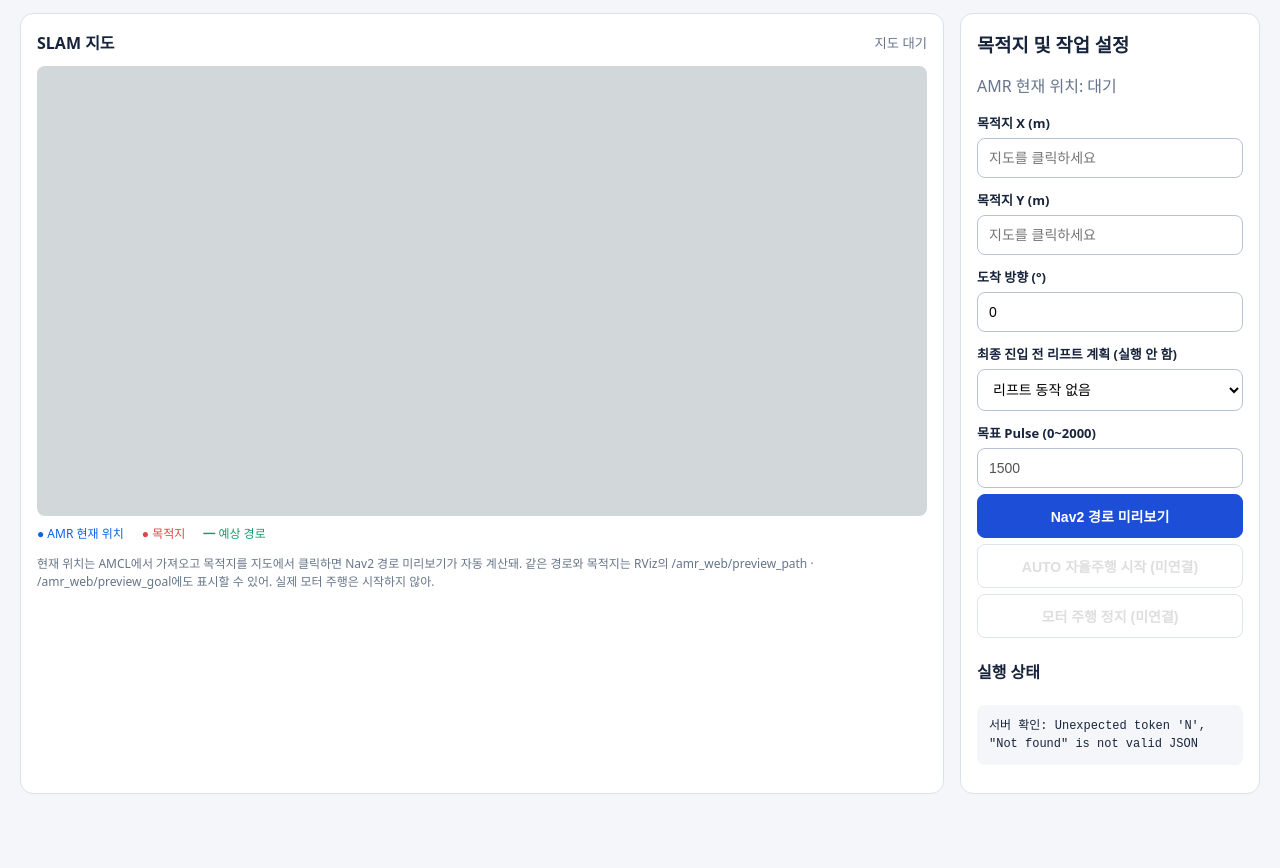
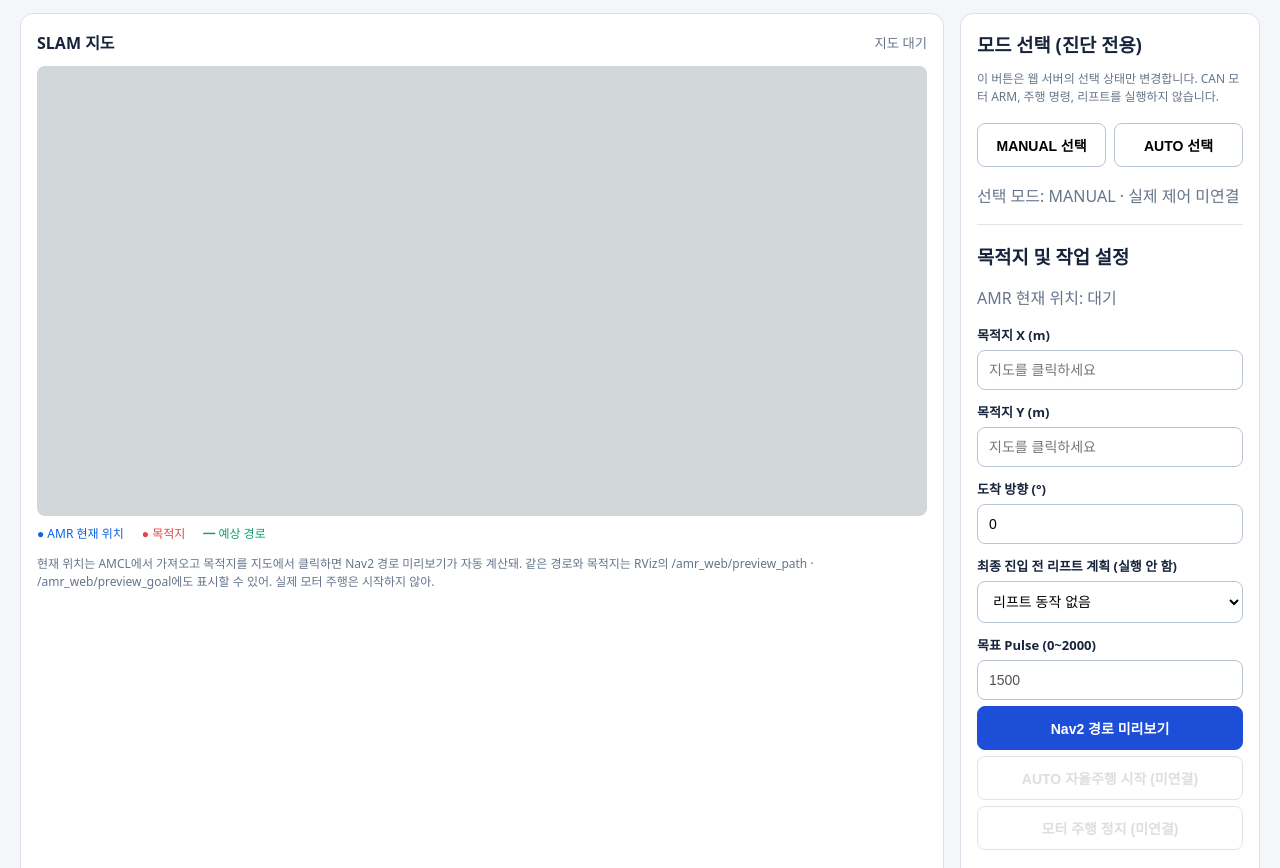
Before and after one commit to joeun72653-sketch/hana-amr-project, a plain HTML site: page amr_autonomous/web/autonomous.html in a window 1280 px wide. Shown: the part 79-947 px from the top of the page. Before the commit the page ends 893 px from the top, so only its background shows below. Drawn offline with Linux system fonts and the light colour scheme; no server answers.

Commit message:
feat(amr): add safe MANUAL AUTO UI diagnostic selector

```diff
--- a/amr_autonomous/web/autonomous.html
+++ b/amr_autonomous/web/autonomous.html
@@ -25,7 +25,14 @@ button:disabled{opacity:.45;cursor:not-allowed}pre{font:12px/1.5 monospace;white
 <div class="legend"><span class="blue">● AMR 현재 위치</span><span class="red">● 목적지</span><span class="green">━ 예상 경로</span></div>
 <p class="muted" style="font-size:12px">현재 위치는 AMCL에서 가져오고 목적지를 지도에서 클릭하면 Nav2 경로 미리보기가 자동 계산돼. 같은 경로와 목적지는 RViz의 /amr_web/preview_path · /amr_web/preview_goal에도 표시할 수 있어. 실제 모터 주행은 시작하지 않아.</p>
 </section>
-<section class="panel"><h3 style="margin:0 0 8px">목적지 및 작업 설정</h3>
+<section class="panel"><h3 style="margin:0 0 8px">모드 선택 (진단 전용)</h3>
+<p class="muted" style="font-size:12px">이 버튼은 웹 서버의 선택 상태만 변경합니다. CAN 모터 ARM, 주행 명령, 리프트를 실행하지 않습니다.</p>
+<div style="display:grid;grid-template-columns:1fr 1fr;gap:8px">
+<button type="button" id="modeManual">MANUAL 선택</button>
+<button type="button" id="modeAuto">AUTO 선택</button></div>
+<p id="modeInfo" class="muted">선택 모드: MANUAL · 실제 제어 미연결</p>
+<hr style="border:0;border-top:1px solid #e1e5eb;margin:17px 0">
+<h3 style="margin:0 0 8px">목적지 및 작업 설정</h3>
 <p id="pose" class="muted">AMR 현재 위치: 대기</p>
 <label for="x">목적지 X (m)</label><input id="x" type="number" step="0.01" placeholder="지도를 클릭하세요">
 <label for="y">목적지 Y (m)</label><input id="y" type="number" step="0.01" placeholder="지도를 클릭하세요">
@@ -44,6 +51,16 @@ const $=id=>document.getElementById(id), canvas=$('mapCanvas'),ctx=canvas.getCon
 let map=null,mapImage=null,robot=null,path=[],dest=null;
 const scale=1;
 $('lift').onchange=()=>{$('pulse').disabled=$('lift').value!=='target'};
+async function changeMode(mode) {
+ try {
+  const response=await fetch('/api/mode',{method:'POST',headers:{'Content-Type':'application/json'},body:JSON.stringify({mode})});
+  const data=await response.json();
+  if(!response.ok)throw Error(data.error||'Mode request rejected');
+  $('modeInfo').textContent='선택 모드: '+data.selected_mode+' · 제어권 미연결 (실제 모터 동작 없음)';
+ }catch(err){$('modeInfo').textContent='모드 선택 오류: '+err.message;}
+}
+$('modeManual').onclick=()=>changeMode('MANUAL');
+$('modeAuto').onclick=()=>changeMode('AUTO');
 const worldToCell=(x,y)=>{
  const [ox,oy,th]=map.origin,dx=x-ox,dy=y-oy,c=Math.cos(th),s=Math.sin(th);
  return [(c*dx+s*dy)/map.resolution,(-s*dx+c*dy)/map.resolution];
@@ -111,7 +128,9 @@ async function poll(){
  try{await refreshMap(); const s=await(await fetch('/api/status',{cache:'no-store'})).json();
  robot=s.pose;const pending=s.pose_source==='initialpose_pending_amcl',oldPose=s.pose_stale===true;
  $('pose').textContent=robot?(pending?'RViz 지정 초기 위치 (AMCL 검증 대기): ':oldPose?'AMR 마지막 위치 (갱신 중단): ':'AMR 현재 추정 위치: ')+'X '+robot[0].toFixed(3)+'m / Y '+robot[1].toFixed(3)+'m'+(oldPose?' · 주행 전 위치 재확인 필요':''):'AMR 현재 위치: AMCL 데이터 대기';
- $('connection').textContent=s.map_ready?'ROS 지도 연결':'지도 연결 대기';paint();
+ $('connection').textContent=s.map_ready?'ROS 지도 연결':'지도 연결 대기';
+ $('modeInfo').textContent='선택 모드: '+(s.selected_mode||'MANUAL')+' · 제어권 미연결 (진단 전용)';
+ paint();
  }catch(e){$('connection').textContent='연결 오류';$('status').textContent='서버 확인: '+e.message}
 }
 setInterval(poll,1500);poll();
```
